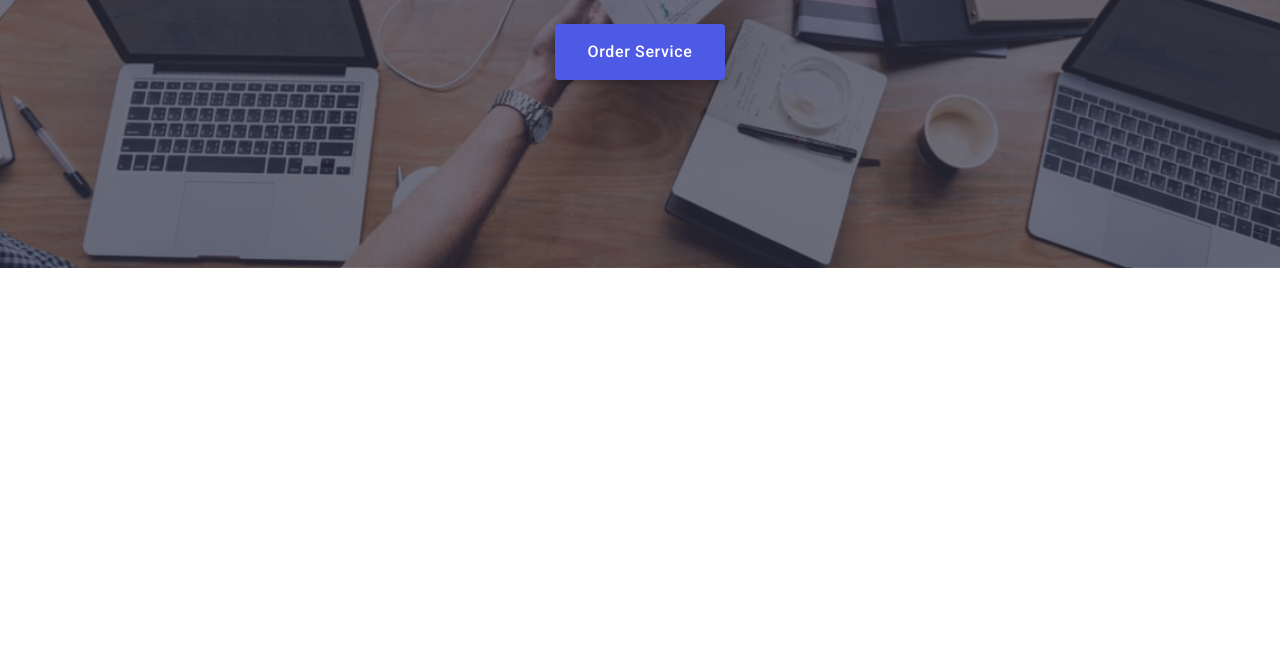
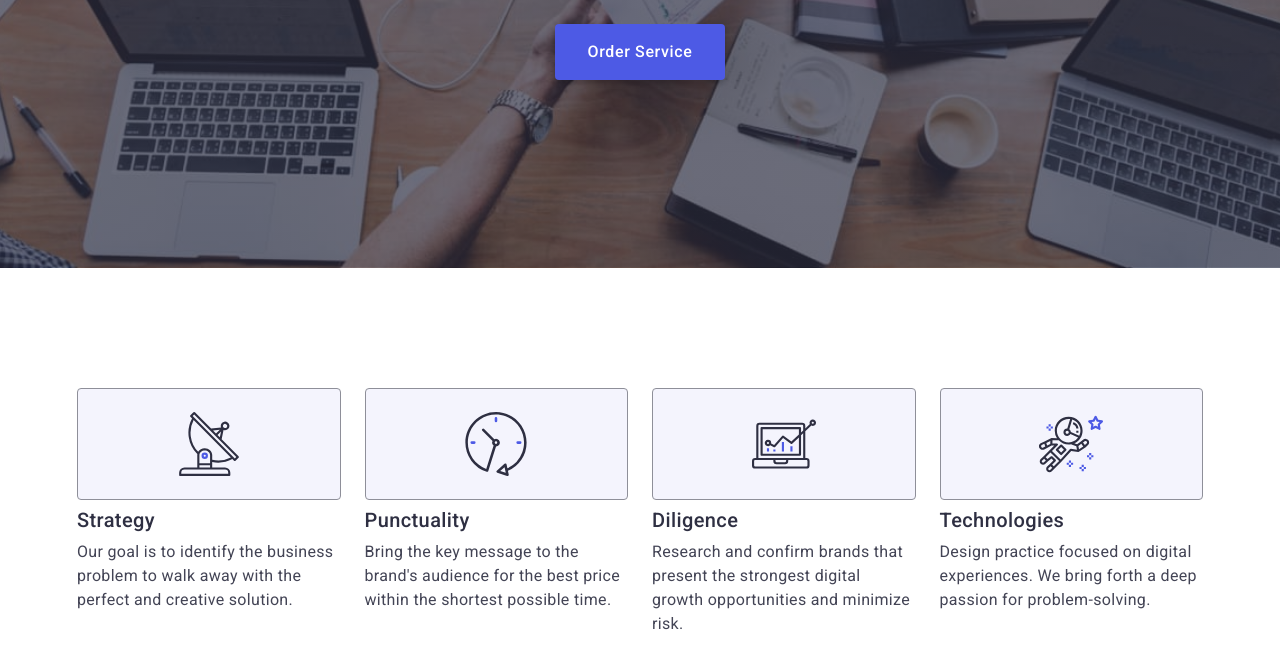
Before and after one commit to Dok6857/goit-homework-6, a plain HTML site: page index.html in a window 1280 px wide. Shown: the part 404-1072 px from the top of the page. Before the commit the page ends 800 px from the top, so only its background shows below. Drawn offline with nearby package versions, Linux system fonts and the light colour scheme.

Commit message:
benefits section finished

```diff
--- a/css/base/section.css
+++ b/css/base/section.css
@@ -1,3 +1,11 @@
-.section-container {
-    padding: 120px 0;
+@media screen and (min-width: 320px) {
+    .section-container {
+        padding: 96px 0;
+    }
 }
+
+@media screen and (min-width: 1158px) {
+    .section-container {
+        padding: 120px 0;
+    }
+}
--- a/css/layout/benefits.css
+++ b/css/layout/benefits.css
@@ -1,9 +1,90 @@
-.benefits {
+@media screen and (min-width: 320px) {
+    .benefits-icon {
+        display: none;
+    }
+
+    .benefits-list {
+        display: flex;
+        flex-direction: column;
+        gap: 72px;
+    }
+
+    .benefits-title {
+        color: #2E2F42;
+        text-align: center;
+        font-size: 36px;
+        font-weight: 700;
+        line-height: 1.11;
+        letter-spacing: 0.02em;
+        text-transform: capitalize;
+        margin-bottom: 8px;
+    }
+
+    .benefits-text {
+        align-self: stretch;
+        font-size: 16px;
+        line-height: 1.5;
+        letter-spacing: 0.02em;
+    }
+}
+
+@media screen and (min-width: 768px) {
+    .benefits-list {
+        flex-direction: row;
+        flex-wrap: wrap;
+        justify-content: space-between;
+        gap: 72px 24px;
+    }
+
+    .benefits-title {
+        text-align: left;
+    }
+
+    .benefits-list-item {
+        width: calc((100% - 24px) / 2);
+    }
+}
+
+@media screen and (min-width: 1158px) {
+    .benefits-icon {
+        display: flex;
+        justify-content: center;
+        align-items: center;
+    }
+
+    .benefits-icon-container {
+        display: flex;
+        justify-content: center;
+        align-items: center;
+        height: 112px;
+        margin-bottom: 8px;
+        border-radius: 4px;
+        border: 1px solid #8E8F99;
+        background: #F4F4FD;
+    }
+
+    .benefits-list {
+        gap: 24px;
+    }
+
+    .benefits-list-item {
+        width: calc((100% - 72px) / 4);
+    }
+
+    .benefits-title {
+
+        font-size: 20px;
+        font-weight: 500;
+        line-height: 1.2;
+        letter-spacing: 0.02em;
+    }
+}
+
+/* .benefits {
     color: #2e2f42;
     font-size: 20px;
     font-weight: 500;
     line-height: 1.2;
-    /* 120% */
     letter-spacing: 0.02em;
 }
 
@@ -11,11 +92,9 @@
     color: #2E2F42;
     margin-bottom: 8px;
 
-    /* Header 3 */
     font-size: 20px;
     font-weight: 500;
     line-height: 1.2;
-    /* 120% */
     letter-spacing: 0.02em;
 }
 
@@ -48,4 +127,4 @@
     border-radius: 4px;
     border: 1px solid #8E8F99;
     background: #F4F4FD;
-}
+} */
--- a/index.html
+++ b/index.html
@@ -77,7 +77,7 @@
       </section>
 
       <!-- BENEFITS -->
-      <!-- <section class="section-container">
+      <section class="section-container">
         <div class="container">
           <h2 class="visually-hidden">Benefits</h2>
           <ul class="benefits-list">
@@ -131,7 +131,7 @@
             </li>
           </ul>
         </div>
-      </section> -->
+      </section>
 
       <!-- TEAM STUFF -->
       <!-- <section class="section-container team">
```
